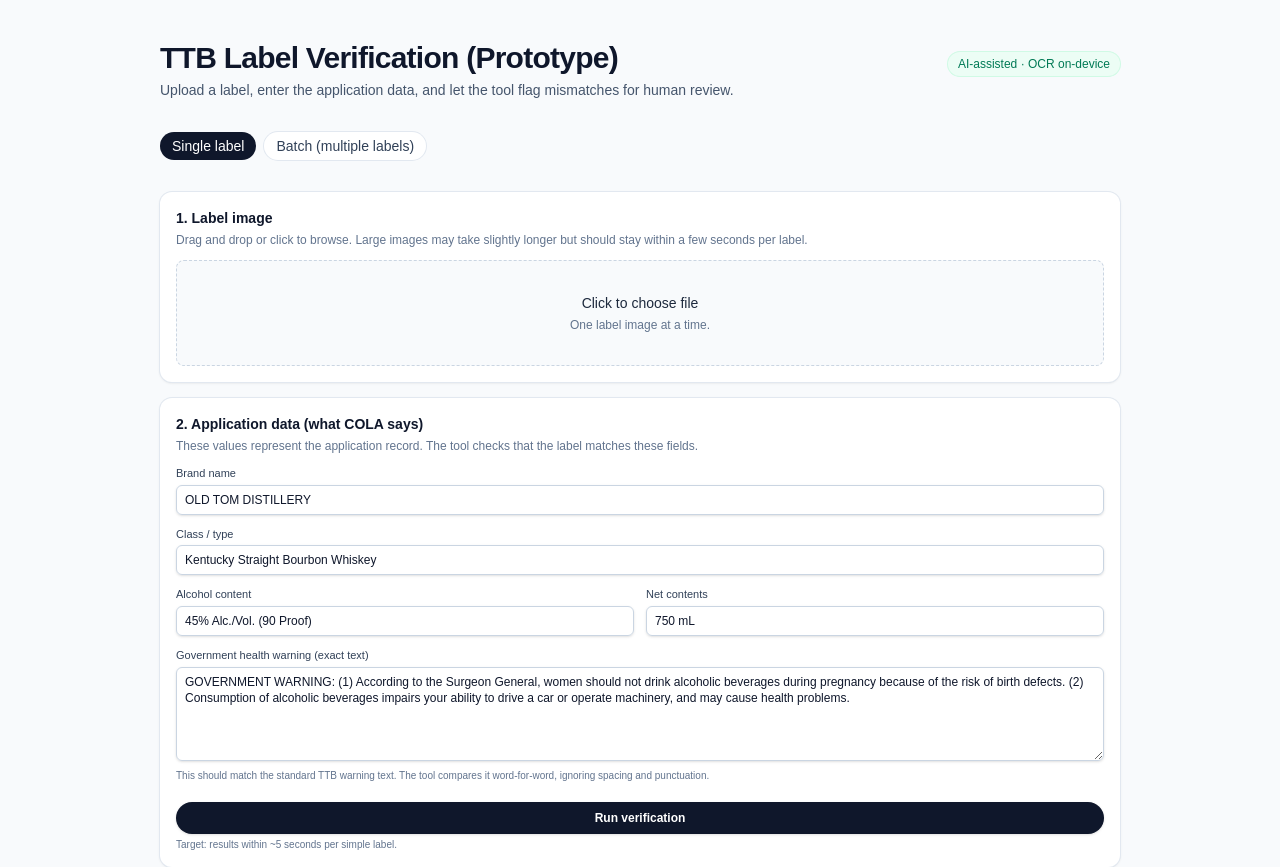
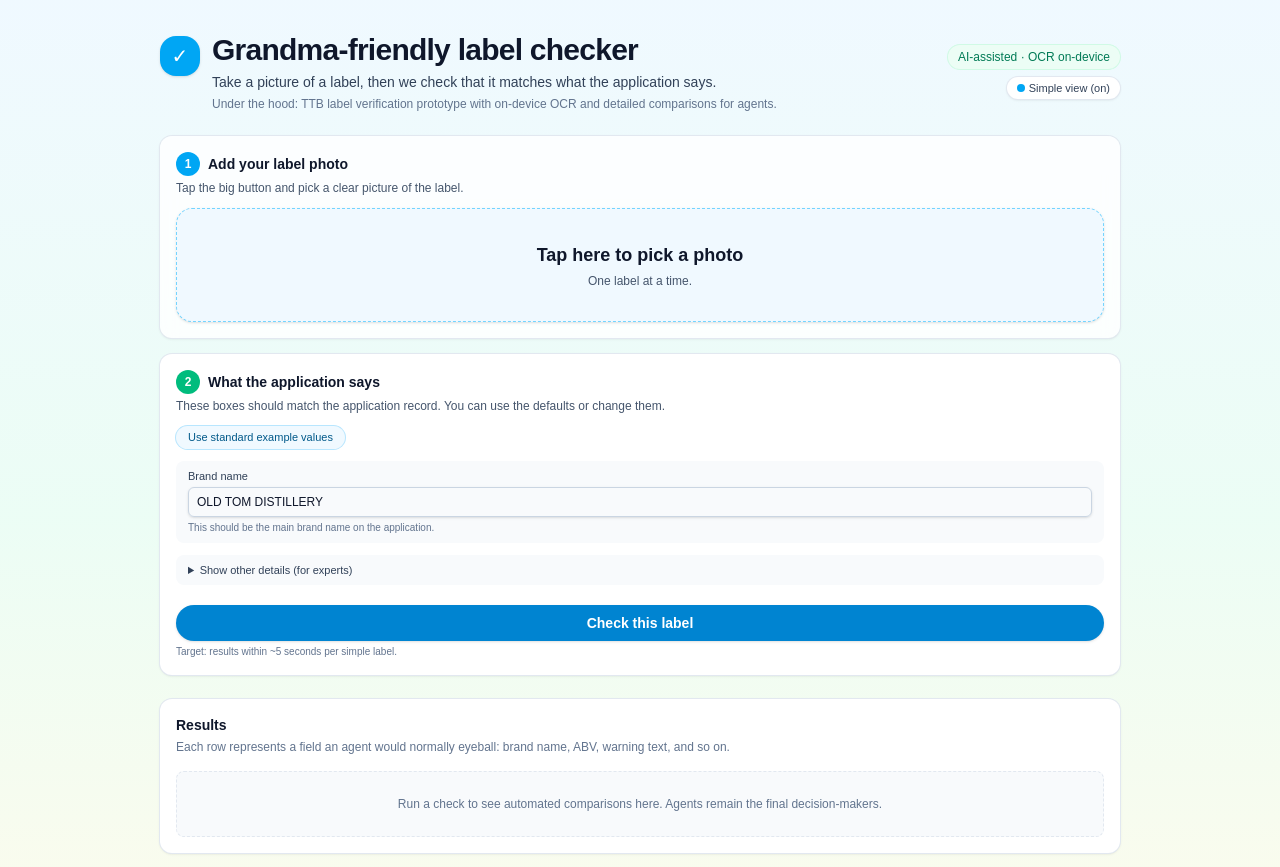
Before and after one commit to bkizenko/ttb-label-app, a Next.js app: page / in a window 1280 px wide. Shown: the top 867 px of the page. Built offline with nearby package versions, Linux system fonts and the light colour scheme.

Commit message:
simplify 1

```diff
--- a/src/app/page.tsx
+++ b/src/app/page.tsx
@@ -68,6 +68,7 @@ const extractFromOcrText = (text: string): ExtractedLabelData => {
 
 export default function Home() {
   const [mode, setMode] = useState<Mode>("single");
+  const [simpleMode, setSimpleMode] = useState(true);
   const [applicationData, setApplicationData] = useState<ApplicationLabelData>(
     defaultApplicationData,
   );
@@ -182,26 +183,60 @@ export default function Home() {
   };
 
   return (
-    <div className="min-h-screen bg-slate-50 text-slate-900">
-      <div className="mx-auto flex max-w-5xl flex-col gap-8 px-4 py-10 sm:px-8">
-        <header className="flex flex-col gap-2 sm:flex-row sm:items-baseline sm:justify-between">
+    <div className="min-h-screen bg-gradient-to-b from-sky-50 via-emerald-50 to-amber-50 text-slate-900">
+      <div className="mx-auto flex max-w-5xl flex-col gap-6 px-4 py-8 sm:px-8">
+        <header className="flex flex-col gap-3 sm:flex-row sm:items-center sm:justify-between">
+          <div className="flex items-start gap-3">
+            <div className="mt-1 hidden h-10 w-10 items-center justify-center rounded-2xl bg-sky-500 text-xl text-white shadow-sm sm:flex">
+              ✓
+            </div>
             <div>
               <h1 className="text-2xl font-semibold tracking-tight sm:text-3xl">
-              TTB Label Verification (Prototype)
+                Grandma‑friendly label checker
               </h1>
-            <p className="mt-1 text-sm text-slate-600">
-              Upload a label, enter the application data, and let the tool flag
-              mismatches for human review.
+              <p className="mt-1 text-sm text-slate-700">
+                Take a picture of a label, then we check that it matches what the
+                application says.
+              </p>
+              <p className="mt-1 text-xs text-slate-500">
+                Under the hood: TTB label verification prototype with on-device
+                OCR and detailed comparisons for agents.
               </p>
             </div>
-          <div className="mt-2 flex items-center gap-2 text-xs text-slate-500 sm:mt-0">
+          </div>
+          <div className="mt-2 flex flex-col items-start gap-2 text-xs text-slate-600 sm:mt-0 sm:items-end">
             <span className="inline-flex items-center rounded-full bg-emerald-50 px-2.5 py-1 font-medium text-emerald-700 ring-1 ring-emerald-100">
               AI‑assisted · OCR on-device
             </span>
+            <button
+              type="button"
+              onClick={() => setSimpleMode((current) => !current)}
+              className="inline-flex items-center gap-1 rounded-full bg-white px-2.5 py-1 text-[11px] font-medium text-slate-700 shadow-sm ring-1 ring-slate-200 hover:bg-slate-50"
+            >
+              <span className="inline-block h-2 w-2 rounded-full bg-sky-500" />
+              {simpleMode ? "Simple view (on)" : "Simple view (off)"}
+            </button>
           </div>
         </header>
 
-        <div className="flex flex-wrap gap-2 text-sm font-medium">
+        {error ? (
+          <div className="rounded-md border border-red-200 bg-red-50 px-3 py-2 text-sm text-red-800">
+            {error}
+          </div>
+        ) : null}
+
+        {progressMessage ? (
+          <div className="flex items-center gap-3 rounded-md border border-sky-200 bg-sky-50 px-3 py-2 text-sm text-sky-900">
+            <span className="h-2 w-2 animate-pulse rounded-full bg-sky-500" />
+            <span>{progressMessage}</span>
+          </div>
+        ) : null}
+
+        {!simpleMode && (
+          <div className="flex flex-wrap gap-2 text-xs font-medium">
+            <span className="mr-1 text-[11px] uppercase tracking-wide text-slate-500">
+              Mode:
+            </span>
             <button
               type="button"
               onClick={() => setMode("single")}
@@ -225,73 +260,75 @@ export default function Home() {
               Batch (multiple labels)
             </button>
           </div>
-
-        {error ? (
-          <div className="rounded-md border border-red-200 bg-red-50 px-3 py-2 text-sm text-red-800">
-            {error}
-          </div>
-        ) : null}
-
-        {progressMessage ? (
-          <div className="flex items-center gap-3 rounded-md border border-sky-200 bg-sky-50 px-3 py-2 text-sm text-sky-900">
-            <span className="h-2 w-2 animate-pulse rounded-full bg-sky-500" />
-            <span>{progressMessage}</span>
-          </div>
-        ) : null}
+        )}
 
         <main className="grid gap-6 md:grid-cols-[minmax(0,2fr),minmax(0,3fr)]">
           <section className="flex flex-col gap-4">
-            <div className="rounded-xl bg-white p-4 shadow-sm ring-1 ring-slate-200">
-              <h2 className="text-sm font-semibold text-slate-900">
-                1. Label image{mode === "batch" ? "s" : ""}
+            <div className="rounded-xl bg-white/80 p-4 shadow-sm ring-1 ring-slate-200 backdrop-blur">
+              <h2 className="flex items-center gap-2 text-sm font-semibold text-slate-900">
+                <span className="flex h-6 w-6 items-center justify-center rounded-full bg-sky-500 text-xs font-bold text-white">
+                  1
+                </span>
+                Add your label photo
               </h2>
-              <p className="mt-1 text-xs text-slate-500">
-                Drag and drop or click to browse. Large images may take slightly
-                longer but should stay within a few seconds per label.
+              <p className="mt-1 text-xs text-slate-600">
+                Tap the big button and pick a clear picture of the label.
               </p>
-              <label className="mt-3 flex cursor-pointer flex-col items-center justify-center rounded-lg border border-dashed border-slate-300 bg-slate-50 px-4 py-8 text-center text-sm text-slate-500 hover:border-slate-400 hover:bg-slate-100">
+              <label className="mt-3 flex cursor-pointer flex-col items-center justify-center rounded-2xl border border-dashed border-sky-300 bg-sky-50 px-4 py-8 text-center text-sm text-slate-600 shadow-sm hover:border-sky-400 hover:bg-sky-100">
                 <input
                   type="file"
                   accept="image/*"
-                  multiple={mode === "batch"}
+                  multiple={!simpleMode && mode === "batch"}
                   className="hidden"
                   onChange={(event) => handleFilesSelected(event.target.files)}
                 />
-                <span className="font-medium text-slate-800">
-                  Click to choose file
+                <span className="text-lg font-semibold text-slate-900">
+                  Tap here to pick a photo
                 </span>
-                <span className="mt-1 text-xs text-slate-500">
-                  {mode === "batch"
+                <span className="mt-1 text-xs text-slate-600">
+                  {simpleMode
+                    ? "One label at a time."
+                    : mode === "batch"
                       ? "You can select multiple images at once."
                       : "One label image at a time."}
                 </span>
               </label>
 
               {fileList.length ? (
-                <ul className="mt-3 max-h-32 space-y-1 overflow-y-auto text-xs text-slate-700">
+                <div className="mt-3 rounded-lg bg-emerald-50 px-3 py-2 text-xs text-emerald-800 ring-1 ring-emerald-100">
+                  <p className="font-medium">
+                    {fileList.length === 1
+                      ? "Photo added."
+                      : `${fileList.length} photos added.`}
+                  </p>
+                  <ul className="mt-1 max-h-24 space-y-1 overflow-y-auto text-[11px]">
                     {fileList.map((file) => (
                       <li
                         key={file.name + file.lastModified}
-                      className="flex items-center justify-between rounded-md bg-slate-50 px-2 py-1"
+                        className="flex items-center justify-between gap-2"
                       >
                         <span className="truncate">{file.name}</span>
-                      <span className="ml-2 shrink-0 text-[10px] text-slate-500">
+                        <span className="shrink-0 text-[10px] text-emerald-700/80">
                           {(file.size / 1024).toFixed(0)} KB
                         </span>
                       </li>
                     ))}
                   </ul>
+                </div>
               ) : null}
             </div>
 
             {mode === "single" ? (
               <div className="rounded-xl bg-white p-4 shadow-sm ring-1 ring-slate-200">
-                <h2 className="text-sm font-semibold text-slate-900">
-                  2. Application data (what COLA says)
+                <h2 className="flex items-center gap-2 text-sm font-semibold text-slate-900">
+                  <span className="flex h-6 w-6 items-center justify-center rounded-full bg-emerald-500 text-xs font-bold text-white">
+                    2
+                  </span>
+                  What the application says
                 </h2>
-                <p className="mt-1 text-xs text-slate-500">
-                  These values represent the application record. The tool checks
-                  that the label matches these fields.
+                <p className="mt-1 text-xs text-slate-600">
+                  These boxes should match the application record. You can use
+                  the defaults or change them.
                 </p>
                 <form
                   className="mt-3 space-y-3 text-xs"
@@ -300,6 +337,15 @@ export default function Home() {
                     void handleRunSingle();
                   }}
                 >
+                  <button
+                    type="button"
+                    className="inline-flex items-center justify-center rounded-full bg-sky-50 px-3 py-1 text-[11px] font-medium text-sky-800 ring-1 ring-sky-200 hover:bg-sky-100"
+                    onClick={() => setApplicationData(defaultApplicationData)}
+                  >
+                    Use standard example values
+                  </button>
+
+                  <div className="rounded-lg bg-slate-50 px-3 py-2">
                     <div>
                       <label className="block text-[11px] font-medium text-slate-700">
                         Brand name
@@ -313,10 +359,19 @@ export default function Home() {
                             brandName: event.target.value,
                           }))
                         }
-                      className="mt-1 w-full rounded-md border border-slate-300 px-2 py-1.5 text-xs text-slate-900 shadow-sm focus:border-slate-500 focus:outline-none focus:ring-1 focus:ring-slate-500"
+                        className="mt-1 w-full rounded-md border border-slate-300 px-2 py-1.5 text-xs text-slate-900 shadow-sm focus:border-sky-500 focus:outline-none focus:ring-1 focus:ring-sky-500"
                       />
                     </div>
+                    <p className="mt-1 text-[10px] text-slate-500">
+                      This should be the main brand name on the application.
+                    </p>
+                  </div>
 
+                  <details className="rounded-lg bg-slate-50 px-3 py-2 text-xs text-slate-700">
+                    <summary className="cursor-pointer select-none text-[11px] font-medium text-slate-700">
+                      Show other details (for experts)
+                    </summary>
+                    <div className="mt-2 space-y-3">
                       <div>
                         <label className="block text-[11px] font-medium text-slate-700">
                           Class / type
@@ -330,7 +385,7 @@ export default function Home() {
                               classType: event.target.value,
                             }))
                           }
-                      className="mt-1 w-full rounded-md border border-slate-300 px-2 py-1.5 text-xs text-slate-900 shadow-sm focus:border-slate-500 focus:outline-none focus:ring-1 focus:ring-slate-500"
+                          className="mt-1 w-full rounded-md border border-slate-300 px-2 py-1.5 text-xs text-slate-900 shadow-sm focus:border-sky-500 focus:outline-none focus:ring-1 focus:ring-sky-500"
                         />
                       </div>
 
@@ -348,7 +403,7 @@ export default function Home() {
                                 alcoholContent: event.target.value,
                               }))
                             }
-                        className="mt-1 w-full rounded-md border border-slate-300 px-2 py-1.5 text-xs text-slate-900 shadow-sm focus:border-slate-500 focus:outline-none focus:ring-1 focus:ring-slate-500"
+                            className="mt-1 w-full rounded-md border border-slate-300 px-2 py-1.5 text-xs text-slate-900 shadow-sm focus:border-sky-500 focus:outline-none focus:ring-1 focus:ring-sky-500"
                           />
                         </div>
                         <div>
@@ -364,7 +419,7 @@ export default function Home() {
                                 netContents: event.target.value,
                               }))
                             }
-                        className="mt-1 w-full rounded-md border border-slate-300 px-2 py-1.5 text-xs text-slate-900 shadow-sm focus:border-slate-500 focus:outline-none focus:ring-1 focus:ring-slate-500"
+                            className="mt-1 w-full rounded-md border border-slate-300 px-2 py-1.5 text-xs text-slate-900 shadow-sm focus:border-sky-500 focus:outline-none focus:ring-1 focus:ring-sky-500"
                           />
                         </div>
                       </div>
@@ -382,22 +437,24 @@ export default function Home() {
                             }))
                           }
                           rows={5}
-                      className="mt-1 w-full rounded-md border border-slate-300 px-2 py-1.5 text-xs text-slate-900 shadow-sm focus:border-slate-500 focus:outline-none focus:ring-1 focus:ring-slate-500"
+                          className="mt-1 w-full rounded-md border border-slate-300 px-2 py-1.5 text-xs text-slate-900 shadow-sm focus:border-sky-500 focus:outline-none focus:ring-1 focus:ring-sky-500"
                         />
                         <p className="mt-1 text-[10px] text-slate-500">
-                      This should match the standard TTB warning text. The tool
-                      compares it word-for-word, ignoring spacing and
+                          This should match the standard TTB warning text. The
+                          tool compares it word-for-word, ignoring spacing and
                           punctuation.
                         </p>
                       </div>
+                    </div>
+                  </details>
 
                   <div className="pt-2">
                     <button
                       type="submit"
                       disabled={isProcessing}
-                      className="inline-flex w-full items-center justify-center rounded-full bg-slate-900 px-4 py-2 text-xs font-semibold text-white shadow-sm hover:bg-slate-800 disabled:cursor-not-allowed disabled:bg-slate-400"
+                      className="inline-flex w-full items-center justify-center rounded-full bg-sky-600 px-4 py-2 text-sm font-semibold text-white shadow-sm hover:bg-sky-700 disabled:cursor-not-allowed disabled:bg-slate-400"
                     >
-                      {isProcessing ? "Checking label..." : "Run verification"}
+                      {isProcessing ? "Checking label..." : "Check this label"}
                     </button>
                     <p className="mt-1 text-[10px] text-slate-500">
                       Target: results within ~5 seconds per simple label.
```
Lines whose indentation alone changed are shown as unchanged.
